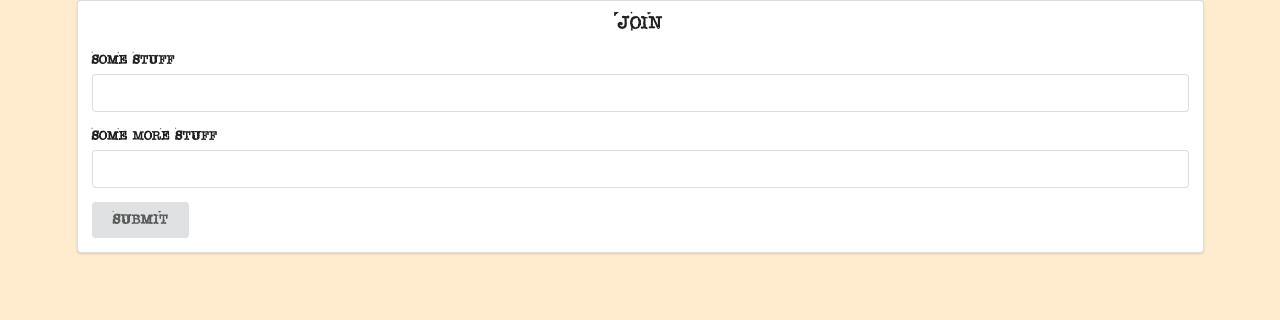
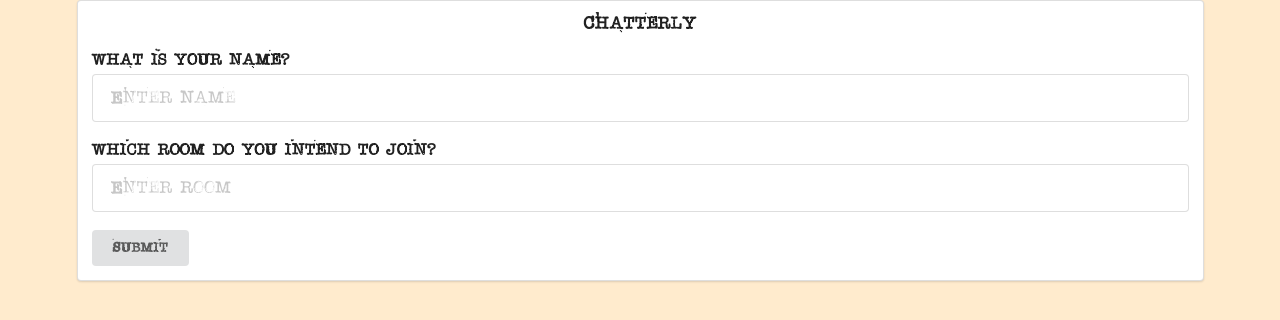
Before and after one commit to Super-Rogatory/chatterly, a React (Create React App) app: page / in a window 1280 px wide. Shown: the top 320 px of the page. Built offline with nearby package versions, Linux system fonts and the light colour scheme.

Commit message:
on input error, text boxes turn red - semantic ui

```diff
--- a/src/client/components/Home.js
+++ b/src/client/components/Home.js
@@ -7,34 +7,63 @@ class Home extends React.Component {
 		this.state = {
 			name: '',
 			room: '',
+            inputError: false
 		};
+        this.handleChange = this.handleChange.bind(this);
+        this.handleSubmit = this.handleSubmit.bind(this);
+        this.canSubmit = this.canSubmit.bind(this);
 	}
+    handleChange(e) {
+        this.setState({
+            [e.target.name] : e.target.value
+        })
+    }
+    handleSubmit(e) {
+        e.preventDefault();
+        console.log(this.state);
+    }
+    canSubmit(e) {
+        const { name, room } = this.state;
+        if(!name || !room) {
+            e.preventDefault();
+            this.setState({ inputError: true });
+        }
+    }
+    componentWillUnmount(){
+        this.setState({ inputError: false });
+    }
 	render() {
 		return (
 			<div className="ui container">
 				<div className="ui segment">
-					<div className="ui centered header">Join</div>
-					<div className="ui form">
-						<div className="field">
-							<label>Some Stuff</label>
+					<div className="ui centered header">Chatterly</div>
+					<form className="ui form" onSubmit={this.handleSubmit}>
+						<div className={`field ${this.state.inputError && 'error'}`}>
+							<label>What is your name?</label>
 							<input
-								placeholder=""
+								placeholder="Enter Name"
+                                name="name"
 								type="text"
-								onChange={() => console.log('change')}
+                                value={this.state.name}
+								onChange={this.handleChange}
+                                required
 							/>
 						</div>
-						<div className="field">
-							<label>Some More Stuff</label>
+						<div className={`field ${this.state.inputError && 'error'}`}>
+							<label>Which room do you intend to join?</label>
 							<input
-								placeholder=""
+								placeholder="Enter Room"
+                                name="room"
 								type="text"
-								onChange={() => console.log('change')}
+                                value={this.state.room}
+								onChange={this.handleChange}
+                                required
 							/>
 						</div>
-						<Link>
+						<Link to='/chat' onClick={this.canSubmit}>
 							<button type="submit" className="ui button">Submit</button>
 						</Link>
-					</div>
+					</form>
 				</div>
 			</div>
 		);
--- a/src/client/styles/home-styles.css
+++ b/src/client/styles/home-styles.css
@@ -9,6 +9,7 @@
 }
 * {
 	font-family: 'stampwriter' !important;
+    font-size: large;
 }
 body {
 	background-color: blanchedalmond;
```
